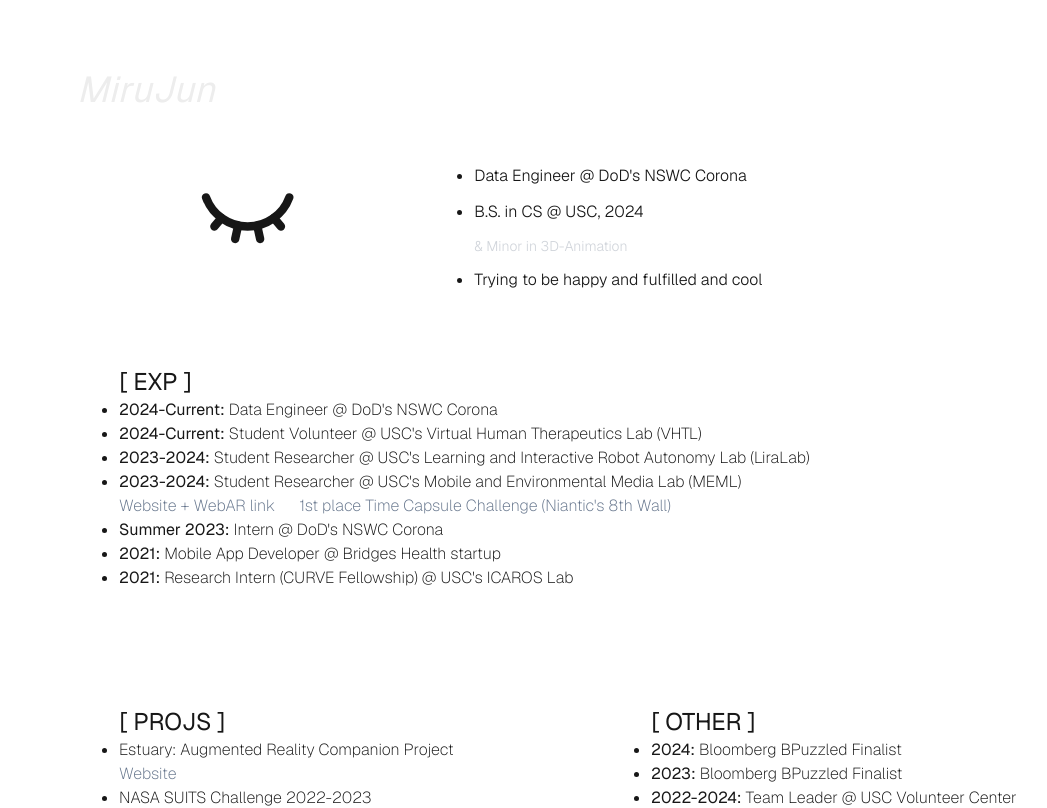
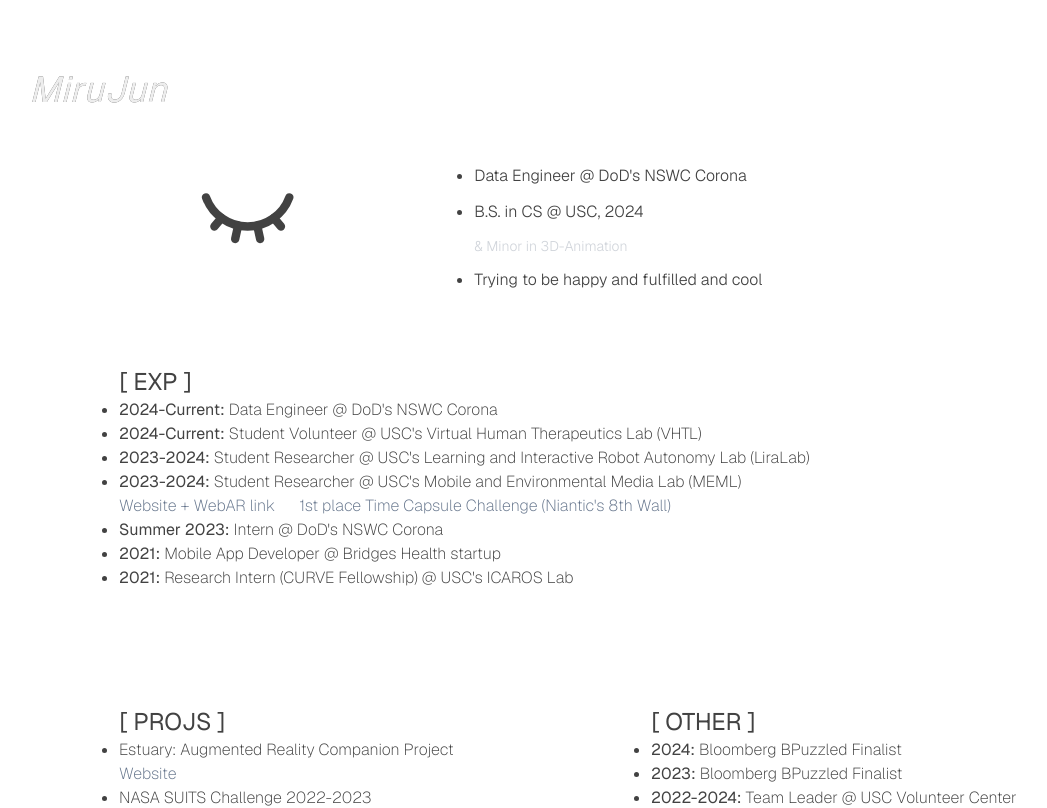
Before and after one commit to lemonlemonde/lemonlemonde.github.io, a Next.js app in the folder lemon-website/: page / in a window 1280 px wide. Shown: the top 808 px of the page, without its empty margins (51-1098 px from the left). Built offline with nearby package versions, Linux system fonts and the light colour scheme.

Commit message:
:sparkles: Dumb name dragging thing

```diff
--- a/lemon-website/src/app/globals.css
+++ b/lemon-website/src/app/globals.css
@@ -4,7 +4,7 @@
 
 :root {
   --background: #ffffff;
-  --foreground: #171717;
+  --foreground: hsl(0, 0%, 26%);
 }
 
 @media (prefers-color-scheme: dark) {
--- a/lemon-website/src/app/header.js
+++ b/lemon-website/src/app/header.js
@@ -1,8 +1,13 @@
 "use client";
 
 import { motion } from "motion/react";
+import { useRouter } from "next/navigation";
+import { useState } from "react";
 
 export default function Header() {
+    const router = useRouter();
+    const [dragDistance, setDragDistance] = useState(0);
+
     const letters = [
         "M",
         "i",
@@ -12,16 +17,27 @@
         "u",
         "n"
     ]
+
     return (
-        <div className="flex w-full max-w-screen-lg">
+        <div className="flex w-full relative">
+
+            <div
+                className="flex w-fit max-w-screen-lg cursor-pointer"
+                onClick={() => {
+                    if (Math.abs(dragDistance) < 5) router.push("/");
+                }}
+            >
                 {letters.map((letter, index) => (
                 <motion.div
                     key={index}
                     drag="x"
                     dragConstraints={{ left: 0, right: 180 }}
+                    onDragStart={() => setDragDistance(0)}
+                    onDrag={(event, info) => setDragDistance(info.offset.x)}
+                    onDragEnd={() => setTimeout(() => setDragDistance(0), 50)}
                 >
                     <motion.h1
-                    className="text-4xl italic"
+                        className="text-4xl italic cursor-grab"
                         initial={{ color: "#00000", scaleX: 0 }}
                         animate={{ color: "#ededed", scaleX: 1 }}
                         // whileHover={{ color: "#ededed", scaleX: 1 }}
@@ -32,5 +48,28 @@
                 </motion.div>
                 ))}
             </div>
+
+            {/* shadow clone */}
+            <div
+                className="absolute flex w-fit max-w-screen-lg cursor-pointer -z-10"
+                onClick={() => {
+                        if (Math.abs(dragDistance) < 5) router.push("/");
+                    }}
+            >
+                {letters.map((letter, index) => (
+                    <motion.h1
+                        key={index}
+                        className="text-4xl italic cursor-grab"
+                        initial={{ color: "#00000", scaleX: 0 }}
+                        animate={{ color: "#434343", scaleX: 1 }}
+                        // whileHover={{ color: "#ededed", scaleX: 1 }}
+                        transition={{ duration: 0.8 }}
+                    >
+                        {letter}
+                    </motion.h1>
+                ))}
+            </div>
+
+        </div>
     );
 }
```
Lines whose indentation alone changed are shown as unchanged.
